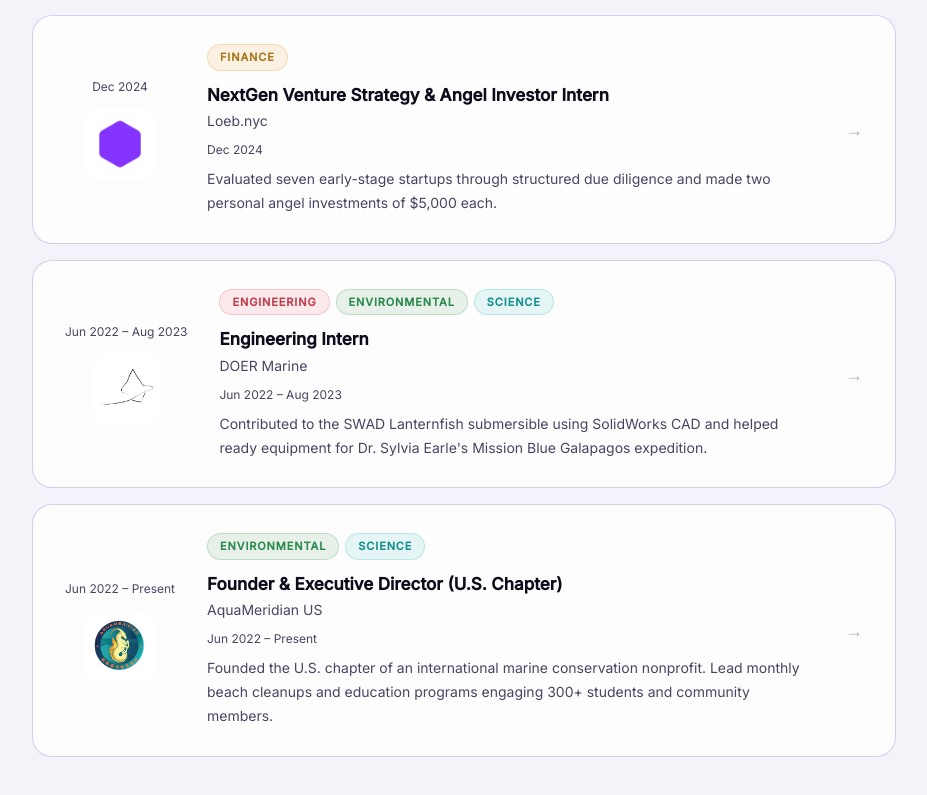
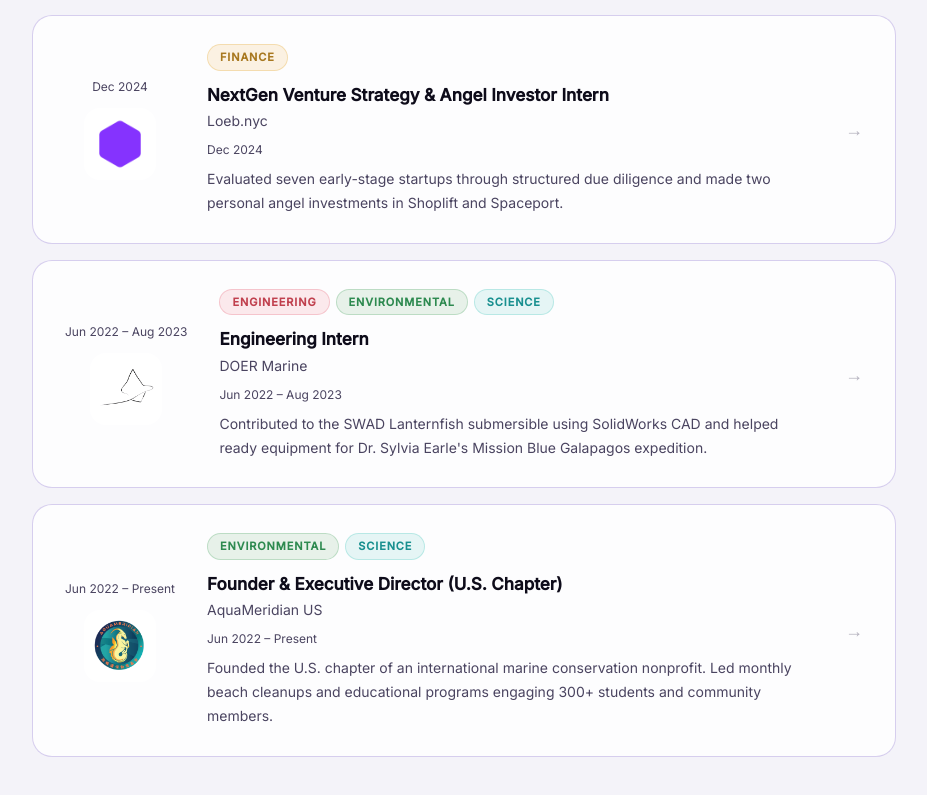
Before and after one commit to flinlabs/new-portfolio, a Next.js app: page /experience in a window 1280 px wide. Shown: the part 998-1793 px from the top of the page, without its empty margins (176-1103 px from the left). Built offline with nearby package versions, Linux system fonts and the light colour scheme.

Commit message:
edit contents

```diff
--- a/data/experiences.ts
+++ b/data/experiences.ts
@@ -89,7 +89,7 @@
 		company: "Loeb.nyc",
 		tag: "Finance",
 		period: "Dec 2024",
-		summary: "Evaluated seven early-stage startups through structured due diligence and made two personal angel investments of $5,000 each.",
+		summary: "Evaluated seven early-stage startups through structured due diligence and made two personal angel investments in Shoplift and Spaceport.",
 		overview: "I was selected for Loeb.nyc's NextGen Venture Strategy & Angel Investor mentorship program, a hands-on experience covering angel investing, venture capital, and startup funding dynamics within a family office ecosystem. I engaged directly with founders, VCs, and Loeb.nyc leadership to evaluate early-stage startups across consumer, AI, and tech sectors.",
 		responsibilities: [
 			"Conducted due diligence on seven early-stage startups.",
@@ -136,7 +136,7 @@
 		company: "AquaMeridian US",
 		tag: "Environmental · Science",
 		period: "Jun 2022 – Present",
-		summary: "Founded the U.S. chapter of an international marine conservation nonprofit. Lead monthly beach cleanups and education programs engaging 300+ students and community members.",
+		summary: "Founded the U.S. chapter of an international marine conservation nonprofit. Led monthly beach cleanups and educational programs engaging 300+ students and community members.",
 		overview: "I established the U.S. chapter of AquaMeridian, an international marine conservation initiative, to expand outreach, education, and direct-action environmental projects. I designed and ran programs that combined community engagement with measurable conservation outcomes, from speaker panels in schools and libraries to large-scale beach cleanups. I also built the organization's funding infrastructure from scratch, developing a sponsorship strategy that secured $8,500+ from corporate and individual partners including Apple East Bay.",
 		responsibilities: [
 			"Directed strategic planning, fundraising, and operational management for U.S. chapter.",
@@ -150,6 +150,7 @@
 			"Collected 2,000+ lbs of marine debris, submitted to global ocean health databases.",
 			"Built a sustainable organizational structure with student leadership succession planning.",
 			"Built a student leadership pipeline with 12 members who continued operations independently.",
+			"Formed partnerships with local schools, libraries, and organizations to support marine education and habitat restoration.",
 		],
 		website: "https://aquameridian.org",
 		websiteLabel: "AquaMeridian's Website",
--- a/data/projects.ts
+++ b/data/projects.ts
@@ -97,7 +97,7 @@
 			"Observed that movement does not equal eating: urchins moved at night but did not always consume kelp proportionally.",
 		],
 		tech: "Olympus TG-4 + Inon D-2000 strobe, GoPro Hero 3/7, DBPower 4K action camera, custom PVC frame.",
-		awards: "ACSEF First Place · Broadcom MASTERS Top 300",
+		awards: "ACSEF First Place · NASA + NOAA Special Awards · Broadcom MASTERS Top 300",
 		links: [
 			{ label: "See Abstract", url: "https://docs.google.com/document/d/1Fm0MtHLB4b5l-ydHrzrUPMOUSWRXsZChAUHnEgSGvBY/edit?usp=drivesdk" },
 		],
```
